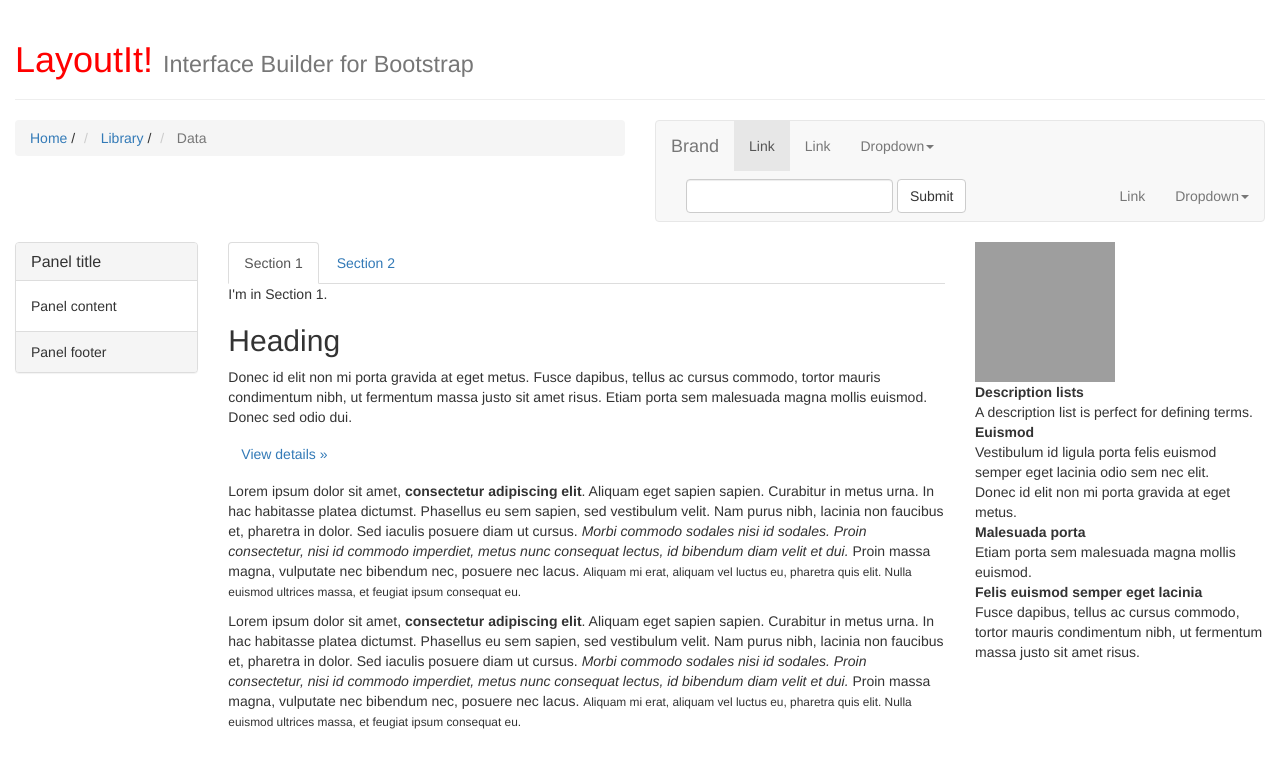
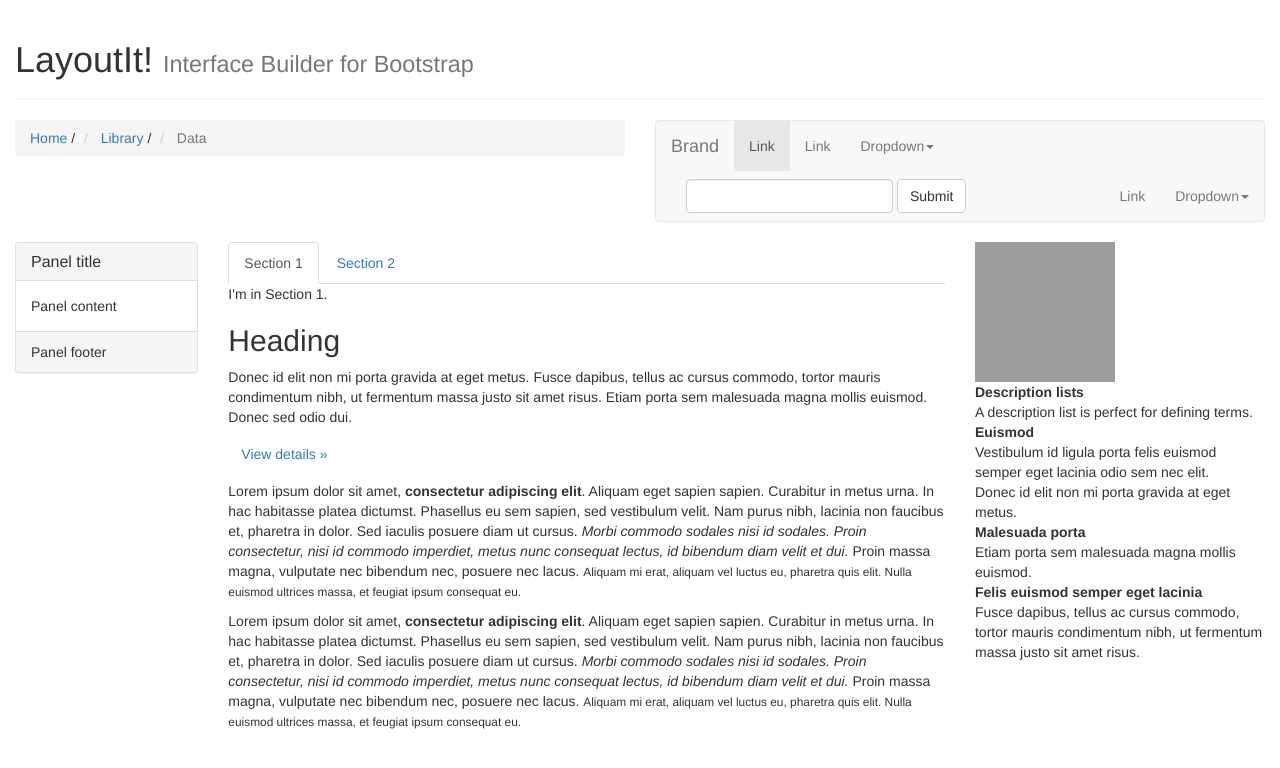
Before and after one commit to ccline0005/ccline0005.github.io, a plain HTML site: page index.html in a window 1280 px wide. Drawn offline with Linux system fonts and the light colour scheme; grey boxes are pictures that could not be loaded.

Commit message:
Update style.css

```diff
--- a/css/style.css
+++ b/css/style.css
@@ -1 +1 @@
-.page-header {color: #ff0000;}
+page-header {color: #ff0000;}
```
